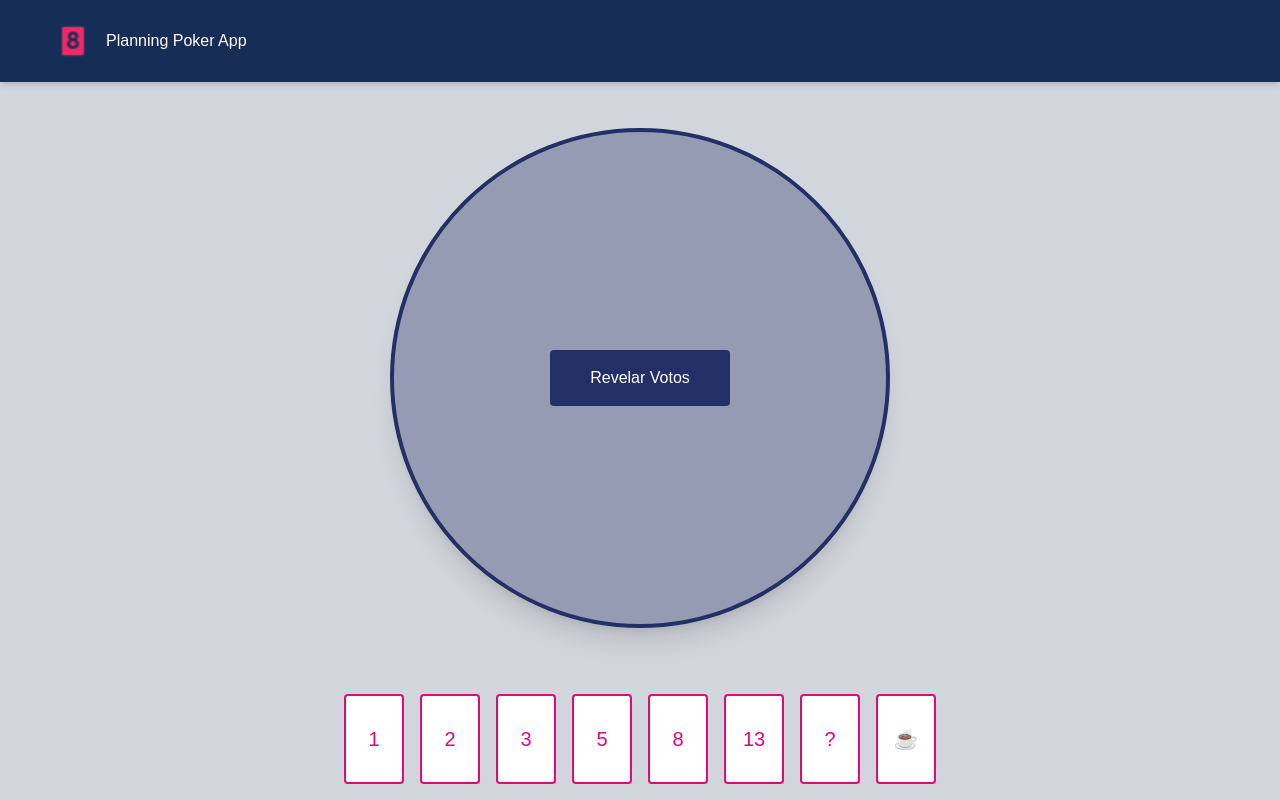
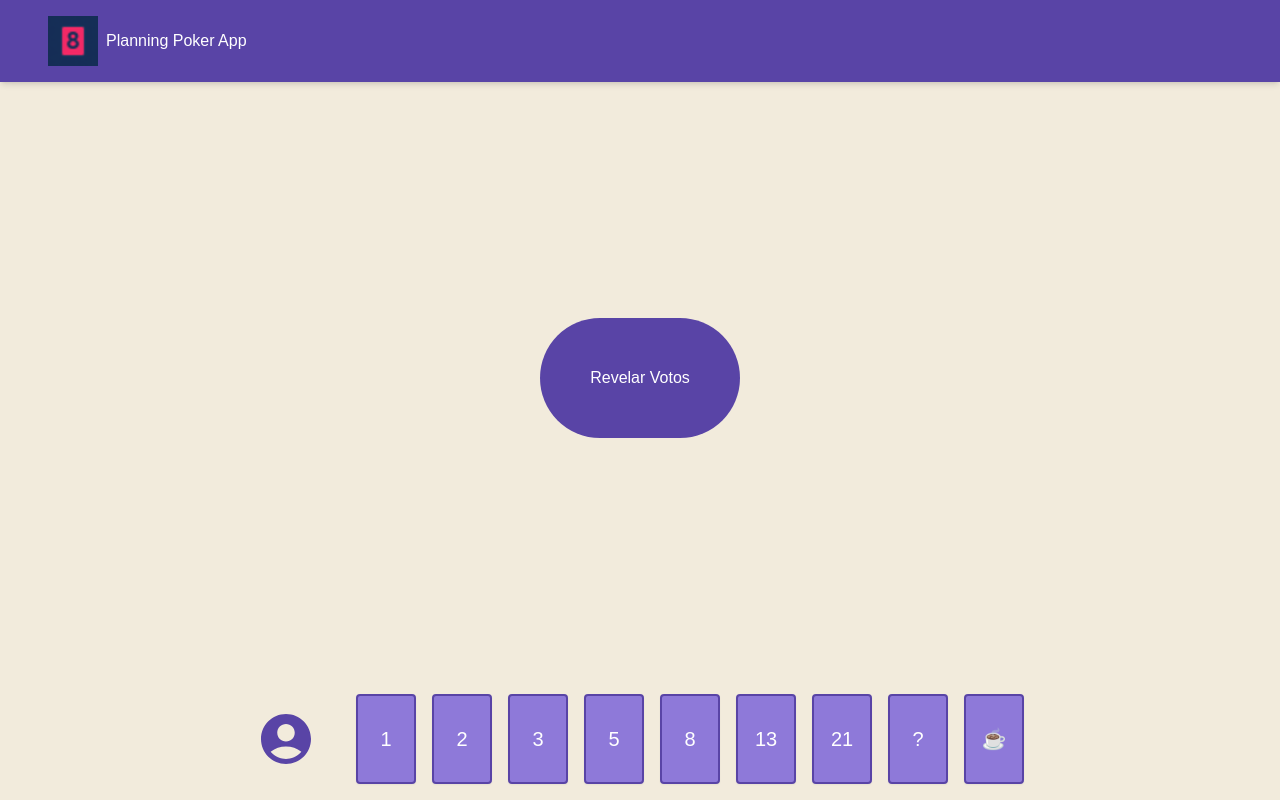
Before and after one commit to malvezzidatr/planning-poker, a Next.js app: page /room/1 in a window 1280 px wide. Both pictures are taken after a click on the button "Entrar na sala". Built offline with nearby package versions, Linux system fonts and the light colour scheme; no server answers.

Commit message:
Update RoomPage and Header styles for improved UI consistency and branding

```diff
--- a/src/app/room/[roomId]/page.tsx
+++ b/src/app/room/[roomId]/page.tsx
@@ -7,9 +7,9 @@ import { motion } from "framer-motion";
 import { GoVerified } from "react-icons/go";
 import { RxCross1 } from "react-icons/rx";
 import Header from "@/components/Header/Header";
+import { MdAccountCircle } from "react-icons/md";
 
 export default function RoomPage() {
-  const router = useRouter();
   const { roomId } = useParams();
 
   const [username, setUsername] = useState("");
@@ -125,10 +125,10 @@ export default function RoomPage() {
         </div>
       )}
 
-      <main className="min-h-screen bg-gray-300 flex flex-col items-center justify-center p-6 pt-20">
+      <main className="min-h-screen bg-[#F2EBDC] flex flex-col items-center justify-center p-6 pt-20">
         <div className="max-w-xl w-full mb-[100px] text-black">
           {!joined ? (
-            <div className="bg-white p-12 rounded shadow-md">
+            <div className="bg-[#F2EBDC] p-12 rounded shadow-md">
               <h1 className="text-2xl font-bold text-primary mb-4 flex items-center justify-between">
                 Sala {roomId}
                 <button
@@ -157,18 +157,18 @@ export default function RoomPage() {
             <>
               <div className="relative w-80 h-80 mx-auto my-10">
                 <div
-                  style={{ backgroundColor: "rgba(36, 47, 102, 0.35)" }}
-                  className="border-4 border-[#242F66] shadow-xl absolute top-1/2 left-1/2 transform -translate-x-1/2 -translate-y-1/2 rounded-full w-[500px] h-[500px] flex items-center justify-center"
+
+                  className="bg-[#F2EBDC] absolute top-1/2 left-1/2 transform -translate-x-1/2 -translate-y-1/2 rounded-full flex items-center justify-center"
                 >
                   <button
                     onClick={votes ? resetVotes : revealVotes}
-                    className="bg-[#242F66] transition text-white py-4 px-10 rounded hover:bg-[#3A4783] cursor-pointer"
+                    className="bg-[#5944A6] transition text-white w-50 h-30 rounded-full hover:opacity-85 cursor-pointer"
                   >
                     {votes ? "Nova Rodada": "Revelar Votos"}
                   </button>
                 </div>
                 {users.map((user, index) => {
-                  const total = users.length;
+                  const total = users.length ;
                   const angle = (360 / total) * index;
                   const hasVoted = votedUsers.has(user);
                   const vote = votes?.[user];
@@ -178,7 +178,7 @@ export default function RoomPage() {
                       key={user}
                       className="absolute top-1/2 left-1/2 -translate-x-1/2 -translate-y-1/2 transform origin-center"
                       style={{
-                        transform: `rotate(${angle}deg) translate(15rem) rotate(-${angle}deg)`,
+                        transform: `rotate(${angle}deg) translate(13rem) rotate(-${angle}deg)`,
                       }}
                     >
                       <div className="w-[65px] h-[90px] [perspective:1000px]">
@@ -194,24 +194,24 @@ export default function RoomPage() {
                             className="absolute w-full h-full flex flex-col items-center justify-center rounded shadow text-sm border-2"
                             style={{
                               backfaceVisibility: "hidden",
-                              color: hasVoted ? "white" : "#DF0979",
+                              color: hasVoted ? "white" : "#5944A6",
                             }}
                             animate={{
-                              backgroundColor: hasVoted ? "#DF0979" : "#FFFFFF",
+                              backgroundColor: hasVoted ? "#5944A6" : "#FFFFFF",
                             }}
                             transition={{ duration: 0.6 }}
                           >
-                            <p style={{color: hasVoted ? "white" : "#DF0979" }} className="text-sm font-bold text-center">{user}</p>
+                            <p style={{color: hasVoted ? "white" : "#5944A6" }} className="text-sm font-bold text-center">{user}</p>
                             {hasVoted && (
                               <GoVerified size={25} className="mt-1 text-white" />
                             )}
                             {!hasVoted && !votes && (
-                              <span className="text-4xl text-[#DF0979]">?</span>
+                              <span className="text-4xl text-[#5944A6]">?</span>
                             )}
                           </motion.div>
 
                           <div
-                            className="absolute w-full h-full flex flex-col items-center justify-center rounded shadow text-sm border-2 border-white bg-[#DF0979] text-white"
+                            className="absolute w-full h-full flex flex-col items-center justify-center rounded shadow text-sm border-2 bg-[#5944A6] text-white"
                             style={{
                               transform: "rotateY(180deg)",
                               backfaceVisibility: "hidden",
@@ -232,15 +232,18 @@ export default function RoomPage() {
         {
           joined && (
             <div className="fixed bottom-0 flex items-center">
+              <div onClick={() => setShowUserModal(true)}>
+                <MdAccountCircle size={60} color="#5944A6" className="mr-10 mb-4 cursor-pointer" />
+              </div>
               <div className="flex flex-wrap gap-4 mb-4">
-                {["1", "2", "3", "5", "8", "13", "?", "☕️"].map((value) => (
+                {["1", "2", "3", "5", "8", "13", "21", "?", "☕️"].map((value) => (
                   <button
                     key={value}
                     onClick={() => submitVote(value)}
-                    className={`w-[60px] h-[90px] rounded text-[#DF0979] text-[20px] cursor-pointer ${
+                    className={`w-[60px] h-[90px] rounded text-[20px] shadow-xs cursor-pointer text-white ${
                       card === value
-                        ? "bg-[#DF0979] text-white"
-                        : "border-[#DF0979] hover:bg-[#DF0979] bg-white hover:text-white transition border-2"
+                        ? "bg-[#5944A6]"
+                        : "border-[#5944A6] hover:bg-[#5944A6] bg-[#8E79D9] hover:translate-y-[-10px] transition border-2"
                     }`}
                   >
                     {value}
@@ -253,7 +256,7 @@ export default function RoomPage() {
       </main>
       {showUserModal && (
         <div style={{backgroundColor: "rgba(0, 0, 0, 0.5)"}} className="fixed inset-0 flex justify-center items-center z-50">
-          <div className="bg-white p-6 rounded shadow max-w-sm w-full relative">
+          <div className="bg-[#F2EBDC] p-6 rounded shadow max-w-sm w-full relative">
             <button
               onClick={() => setShowUserModal(false)}
               className="absolute top-6 right-6 text-gray-600 hover:text-black cursor-pointer"
@@ -277,7 +280,7 @@ export default function RoomPage() {
           style={{backgroundColor: "rgba(0, 0, 0, 0.5)"}}
           className="fixed inset-0 flex justify-center items-center z-50"
         >
-          <div className="bg-white p-6 px-8 rounded-2xl shadow w-[580px] h-[320px] relative flex items-center flex-col justify-center">
+          <div className="bg-[#F2EBDC] p-6 px-8 rounded-2xl shadow w-[580px] h-[320px] relative flex items-center flex-col justify-center">
             <button
               onClick={() => setShowInviteModal(false)}
               className="absolute top-6 right-6 text-gray-600 hover:text-black cursor-pointer"
--- a/src/components/Header/Header.tsx
+++ b/src/components/Header/Header.tsx
@@ -11,7 +11,7 @@ export default function Header() {
   };
 
   return (
-    <header className="fixed left-0 top-0 w-full py-4 px-12 bg-[#172D56] shadow-md flex items-center z-50">
+    <header className="fixed left-0 top-0 w-full py-4 px-12 bg-[#5944A6] shadow-md flex items-center z-50">
       <div onClick={handleClick} className="flex items-center gap-2 cursor-pointer">
         <Image className="cursor-pointer" width={50} height={50} src={'/favicon-80x80.png'} alt="logo" />
         <p className="text-white">Planning Poker App</p>
```
